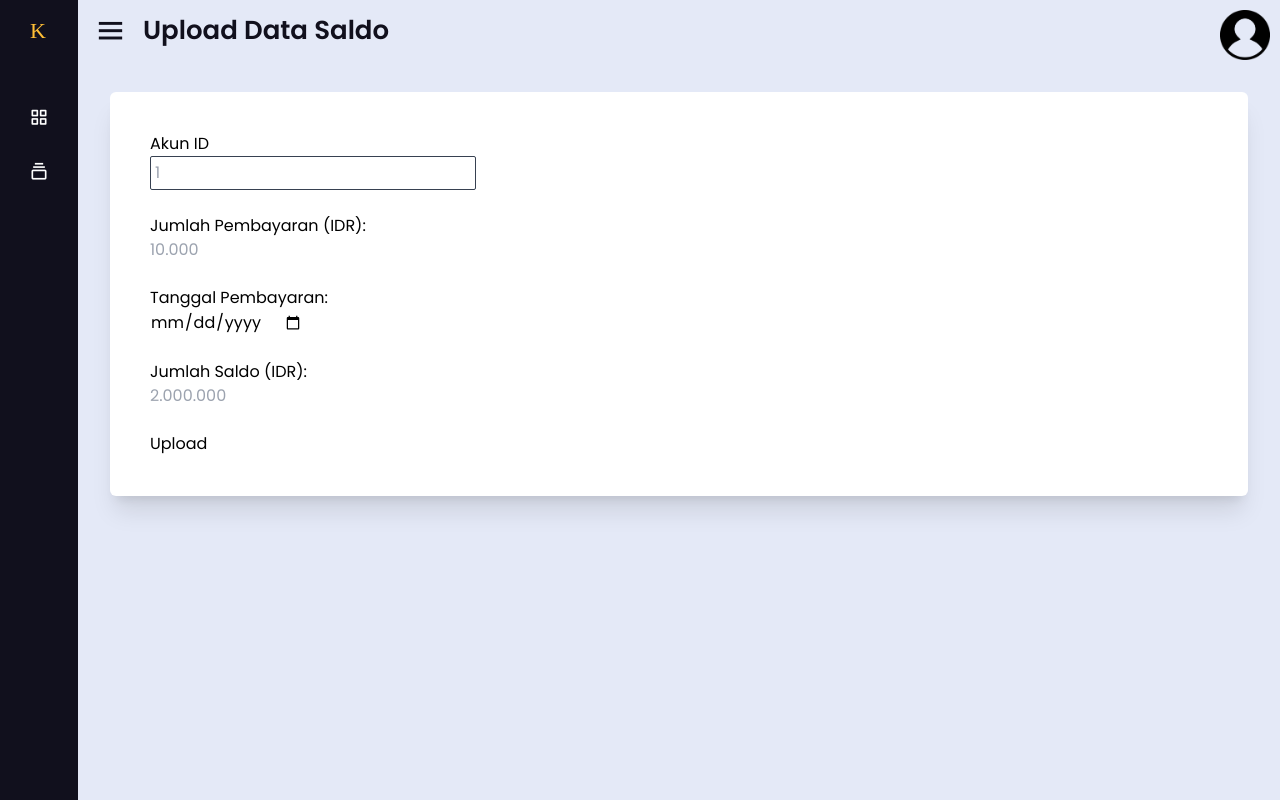
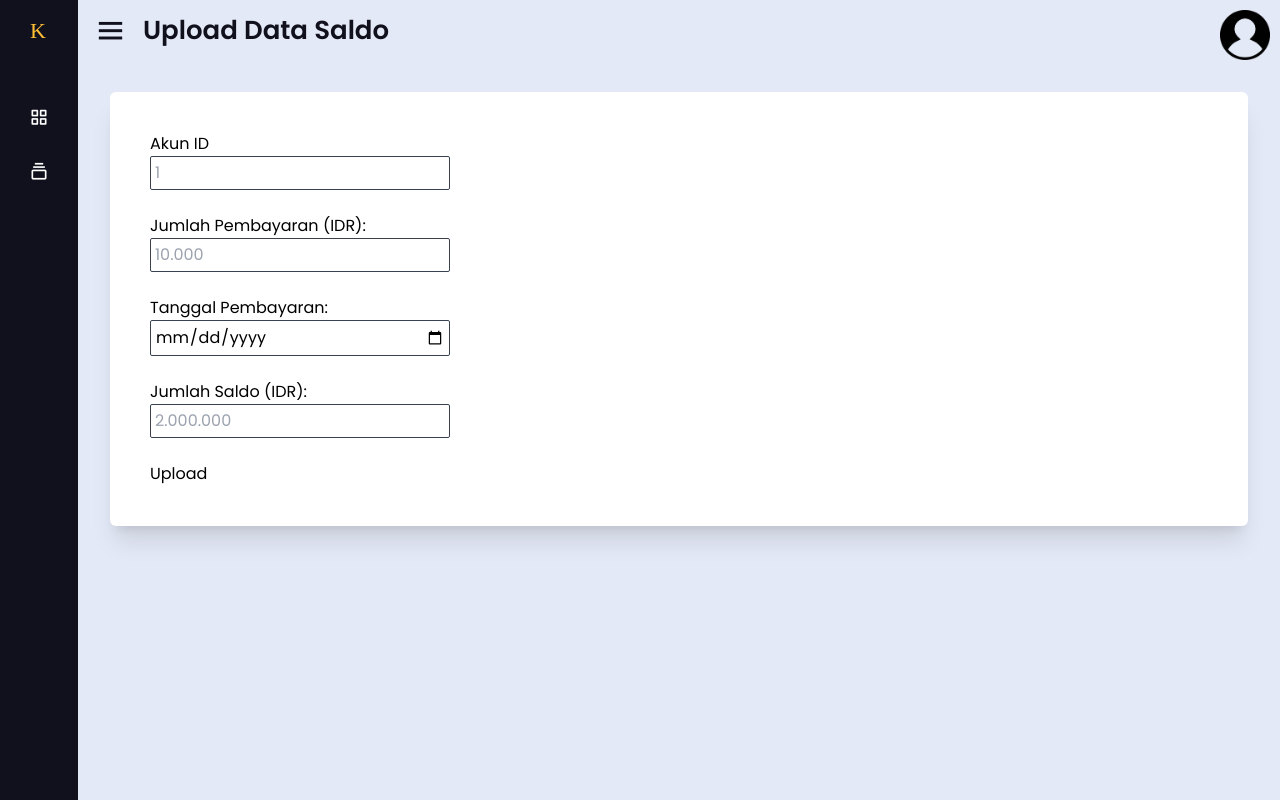
Before and after one commit to Jiichiro/tugas-crud-iaas, a PHP site: page /upload_data.php in a window 1280 px wide. Run offline with PHP 8.4, Linux system fonts and the light colour scheme; some libraries are stand-ins or nearby versions.

Commit message:
add some styles

```diff
--- a/upload_data.php
+++ b/upload_data.php
@@ -85,16 +85,16 @@ try {
         <div class="m-8 p-10 bg-white rounded-md shadow-xl">
             <form action="" method="POST">
                 <label for="akun_id">Akun ID</label>
-                <input type="number" name="akun_id" placeholder="1" required class="block bg-gray border border-gray-700 rounded-sm p-1"><br>
+                <input type="number" name="akun_id" placeholder="1" required class="block border border-gray-700 rounded-sm p-1 w-[300px]"><br>
 
                 <label for="jumlah_pembayaran">Jumlah Pembayaran (IDR):</label>
-                <input type="number" name="jumlah_pembayaran" placeholder="10.000" step="0.01" required class="block"><br>
+                <input type="number" name="jumlah_pembayaran" placeholder="10.000" step="0.01" required class="block border border-gray-700 rounded-sm p-1 w-[300px]"><br>
 
                 <label for="tanggal_pembayaran">Tanggal Pembayaran:</label>
-                <input type="date" name="tanggal_pembayaran" placeholder="1/1/2024" required class="block"><br>
+                <input type="date" name="tanggal_pembayaran" placeholder="1/1/2024" required class="block border border-gray-700 rounded-sm p-1 w-[300px]"><br>
 
                 <label for="jumlah_saldo">Jumlah Saldo (IDR):</label>
-                <input type="number" name="jumlah_saldo" placeholder="2.000.000" step="0.01" required class="block"><br>
+                <input type="number" name="jumlah_saldo" placeholder="2.000.000" step="0.01" required class="block border border-gray-700 rounded-sm p-1 w-[300px]"><br>
 
                 <input type="submit" value="Upload">
             </form>
```
